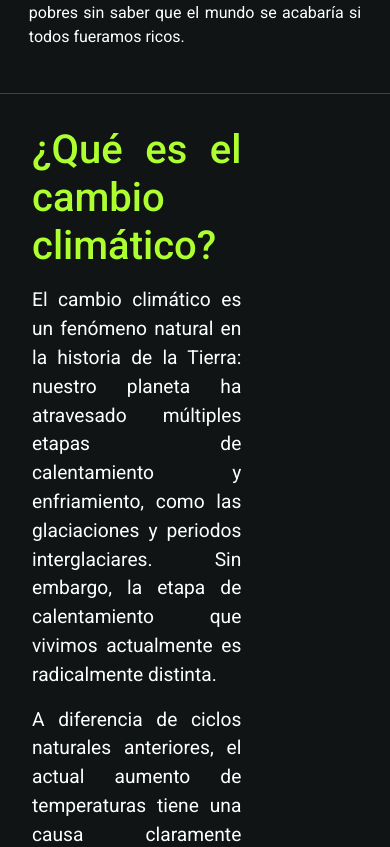
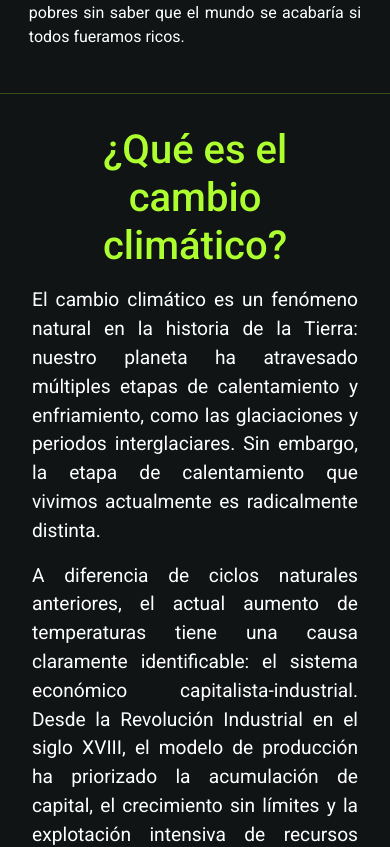
Before and after one commit to kevh-ppl/climate_ves, an Angular app: page / in a window 390 px wide. Shown: the part 942-1789 px from the top of the page. Built offline with nearby package versions, Linux system fonts and the light colour scheme.

Commit message:
style(queEs) => Media query para md y sm

```diff
--- a/src/app/que-es/que-es.component.css
+++ b/src/app/que-es/que-es.component.css
@@ -7,8 +7,18 @@
 
 .seccion-cambio-climatico h2 {
   font-size: 2.5rem;
+  text-align: justify;
   color: greenyellow;
   margin-bottom: 1rem;
+}
+
+@media(max-width: 800px) {
+  .seccion-cambio-climatico h2 {
+    font-size: 2.5rem;
+    text-align: center;
+    color: greenyellow;
+    margin-bottom: 1rem;
+  }
 }
 
 .seccion-cambio-climatico p {
--- a/src/app/que-es/que-es.component.html
+++ b/src/app/que-es/que-es.component.html
@@ -1,6 +1,6 @@
 <section class="seccion-cambio-climatico">
-  <div class="row">
-    <div class="col-8">
+  <div class="row justify-content-center">
+    <div class="col col-lg-8 col-md-8 col-sm-12">
       <h2>¿Qué es el cambio climático?</h2>
       <p>
         El cambio climático es un fenómeno natural en la historia de la Tierra: nuestro planeta ha atravesado múltiples etapas de calentamiento y enfriamiento, como las glaciaciones y periodos interglaciares. Sin embargo, la etapa de calentamiento que vivimos actualmente es radicalmente distinta.
@@ -15,7 +15,7 @@
         "El calentamiento global actual no es una anomalía natural, sino la consecuencia histórica y estructural de un modelo económico que prioriza la ganancia sobre la vida."
       </p>
     </div>
-    <div class="col">
+    <div class="col col-lg-4 col-md-4 col-sm-auto">
       <app-termo></app-termo>
     </div>
   </div>
```
